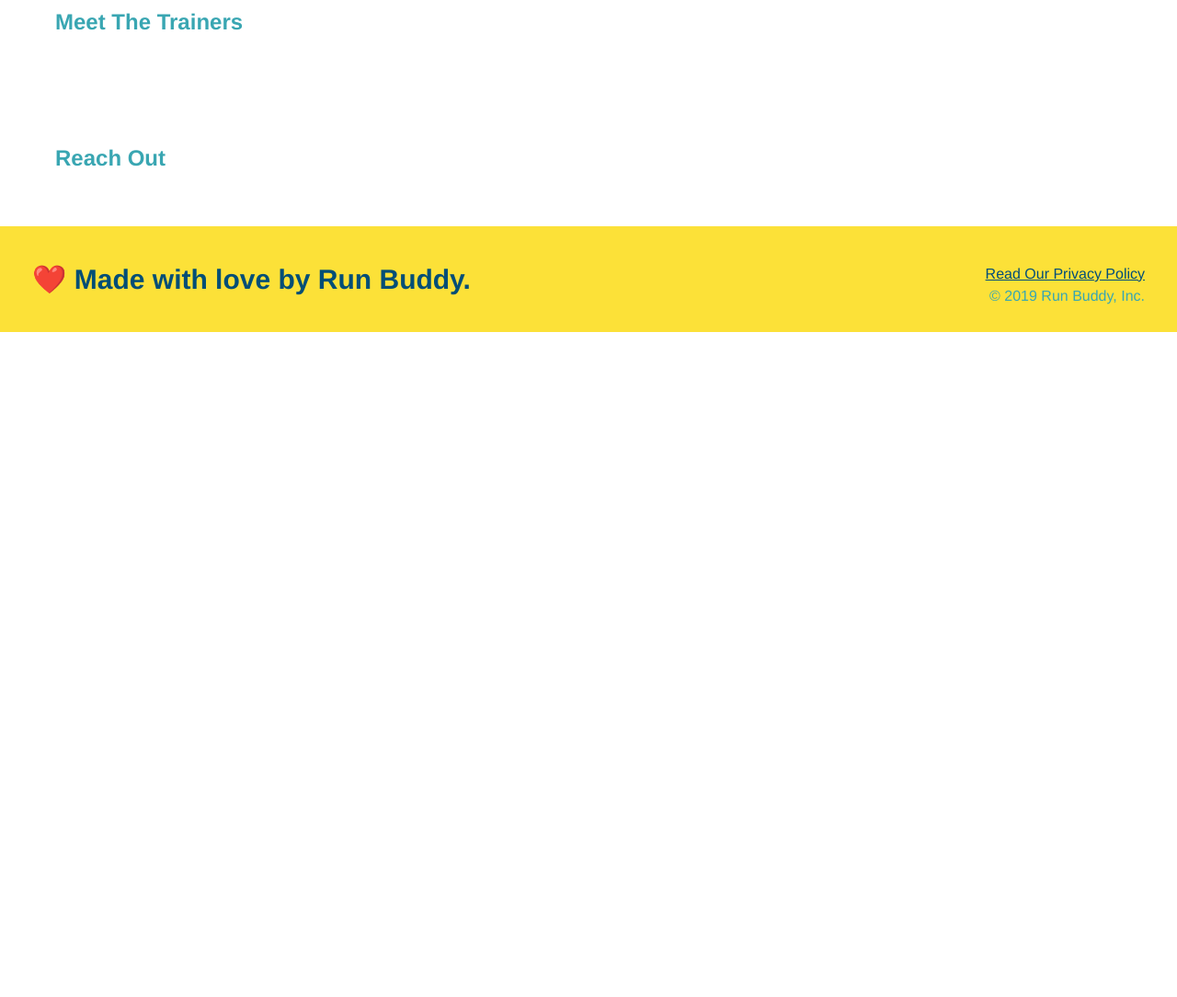
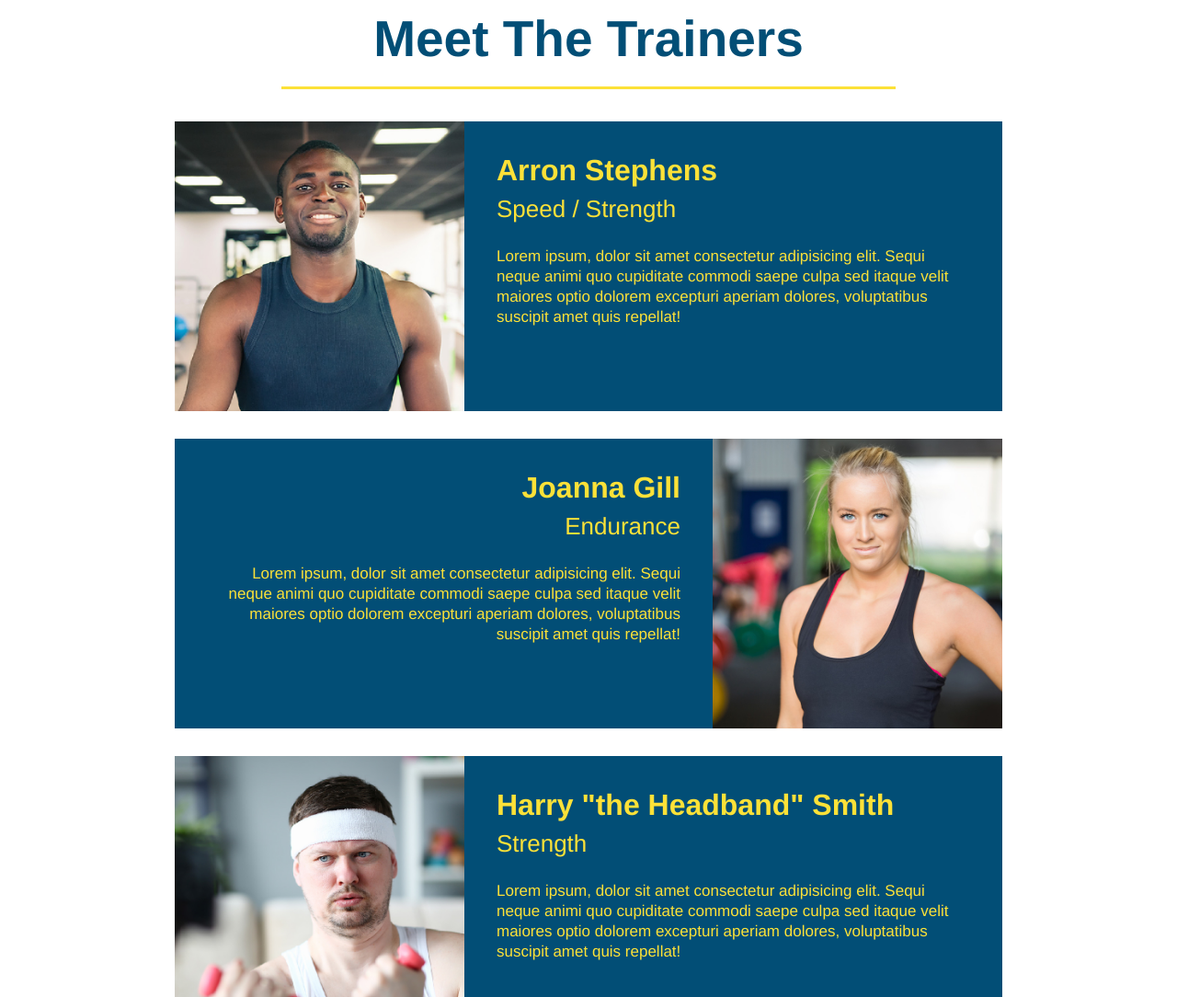
Before and after one commit to Joshsands/run-buddy, a plain HTML site: page index.html in a window 1280 px wide. Shown: the part 2780-3864 px from the top of the page at 92% size. Before the commit the page ends 3141 px from the top, so only its background shows below. Drawn offline with Linux system fonts and the light colour scheme.

Commit message:
meet the trainers section

```diff
--- a/assets/css/style.css
+++ b/assets/css/style.css
@@ -191,3 +191,51 @@ section {
   .steps span {
       font-size: 38px;
   }
+
+  .trainers {
+      text-align: center;
+  }
+
+  .trainer {
+    width: 900px;
+    margin: 0 auto 30px auto;
+    background: #024e76;
+    color: #fce138;
+    overflow:auto
+  }
+
+  .trainer img {
+    width: 35%;
+    float: left;
+  }
+
+  .trainer-bio {
+    padding: 35px;
+    float: left;
+    width: 65%;
+  }
+
+/* utility class to align text left */
+  .text-left {
+    text-align: left;
+  }
+
+  .text-right {
+    text-align: right;
+  }
+
+  .trainer-bio h3 {
+    font-size: 32px;
+    margin-bottom: 8px;
+  }
+
+  .trainer-bio h4 {
+    font-weight: lighter;
+    font-size: 26px;
+    margin-bottom: 25px;
+  }
+
+  .trainer-bio p {
+    font-size: 17px;
+    line-height: 1.3;
+  }
--- a/index.html
+++ b/index.html
@@ -113,9 +113,47 @@
 
     </section>
 
-      <!-- "meet the trainers" section -->
-      <section>
-        <h2>Meet The Trainers</h2>
+<!-- "meet the trainers" section -->
+      <section id="your-trainers" class="trainers">
+        <h2 class="section-title primary-border">Meet The Trainers</h2>
+
+<!-- first trainer bio -->
+        <article class="trainer">
+            <img src="./assets/images/trainer-1.jpg" alt="Arron Stephens in his workout clothes, ready to pump iron" />
+            <div class="trainer-bio text-left">
+                <h3>Arron Stephens</h3>
+                <h4>Speed / Strength</h4>
+                <p>
+                  Lorem ipsum, dolor sit amet consectetur adipisicing elit. Sequi neque animi quo cupiditate commodi saepe culpa sed
+                  itaque velit maiores optio dolorem excepturi aperiam dolores, voluptatibus suscipit amet quis repellat!
+        </article>
+
+<!-- second trainer bio -->
+        <article class="trainer">
+            <div class="trainer-bio text-right">
+            <h3>Joanna Gill</h3>
+            <h4>Endurance</h4>
+            <p>
+                Lorem ipsum, dolor sit amet consectetur adipisicing elit. Sequi neque animi quo cupiditate commodi saepe culpa sed
+                itaque velit maiores optio dolorem excepturi aperiam dolores, voluptatibus suscipit amet quis repellat!
+            </p>
+            </div>
+<!-- image link is below the bio for trainer 2 to switch the image alightment base on position-->
+            <img src="./assets/images/trainer-2.jpg" alt="Joanna Gill cooling off after a workout" />
+        </article>
+
+<!-- third trainer bio -->
+        <article class="trainer">
+            <img src="./assets/images/trainer-3.jpg" alt="Harry Smith wearing a headband and lifting comically small pink weights" />
+            <div class="trainer-bio text-left">
+            <h3>Harry "the Headband" Smith</h3>
+            <h4>Strength</h4>
+            <p>
+                Lorem ipsum, dolor sit amet consectetur adipisicing elit. Sequi neque animi quo cupiditate commodi saepe culpa sed
+                itaque velit maiores optio dolorem excepturi aperiam dolores, voluptatibus suscipit amet quis repellat!
+            </p>
+            </div>
+
         </section>
 
       <!-- "reach out" section -->
```
Also changed, not shown: assets/images/trainer-1.jpg (added), assets/images/trainer-2.jpg (added), assets/images/trainer-3.jpg (added).
